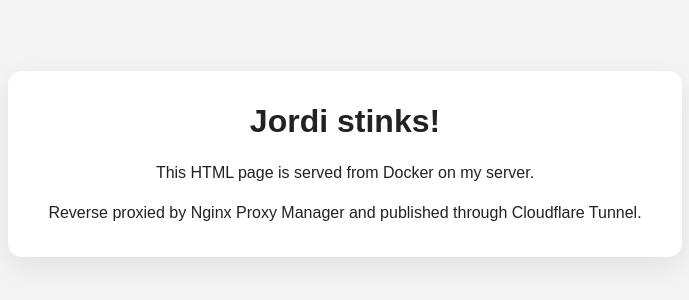
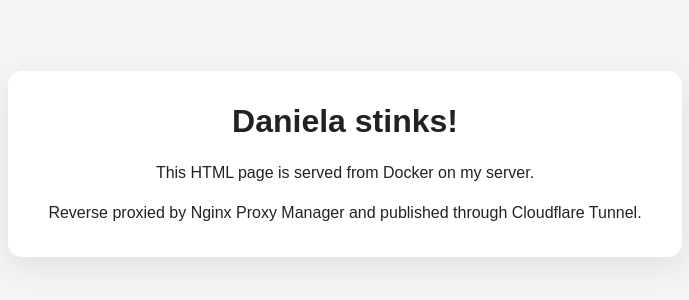
Before and after one commit to gussi01300/Website, a plain HTML site: page site/index.html in a window 1280 px wide. Shown: the part 236-536 px from the top of the page, without its empty margins (295-984 px from the left). Drawn offline with Linux system fonts and the light colour scheme.

Commit message:
update index.html header to change name from Jordi to Daniela

```diff
--- a/site/index.html
+++ b/site/index.html
@@ -33,7 +33,7 @@
 </head>
 <body>
   <div class="card">
-    <h1>Jordi stinks!</h1>
+    <h1>Daniela stinks!</h1>
     <p>This HTML page is served from Docker on my server.</p>
     <p>Reverse proxied by Nginx Proxy Manager and published through Cloudflare Tunnel.</p>
   </div>
```
